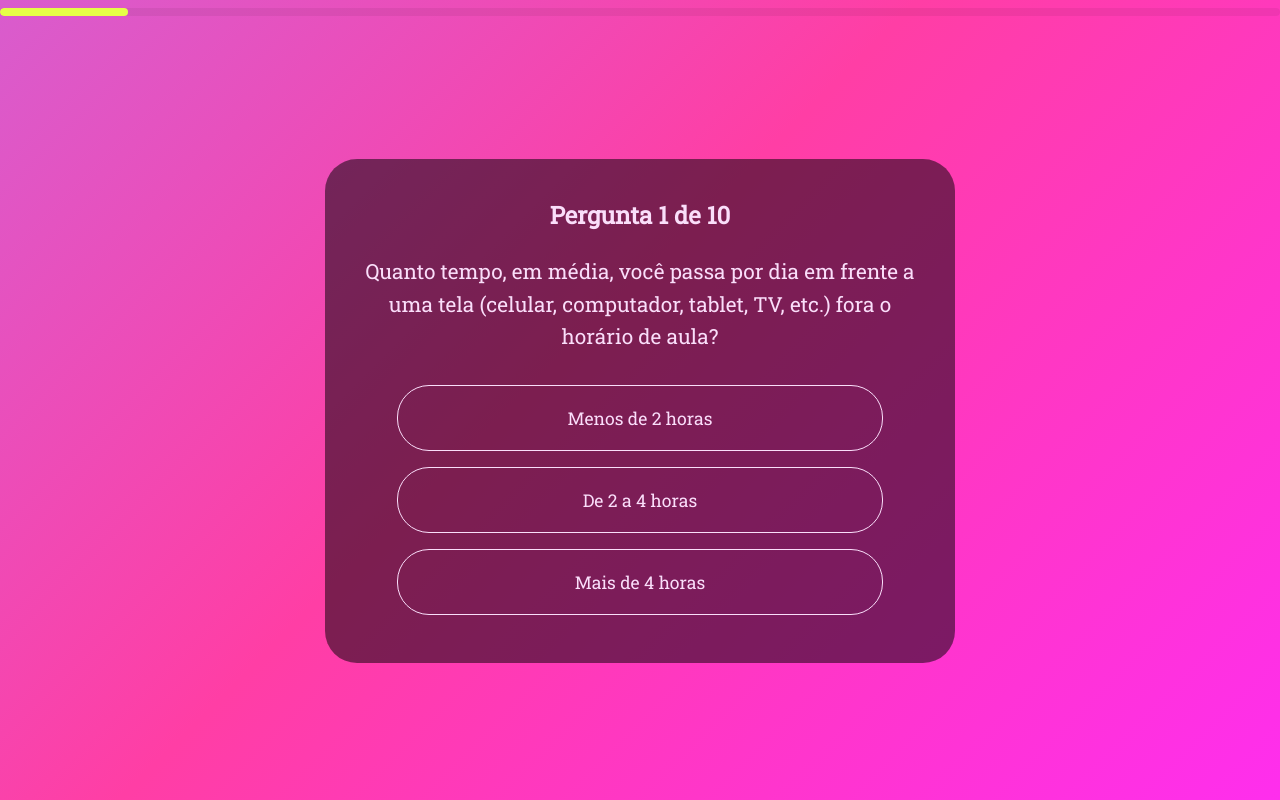
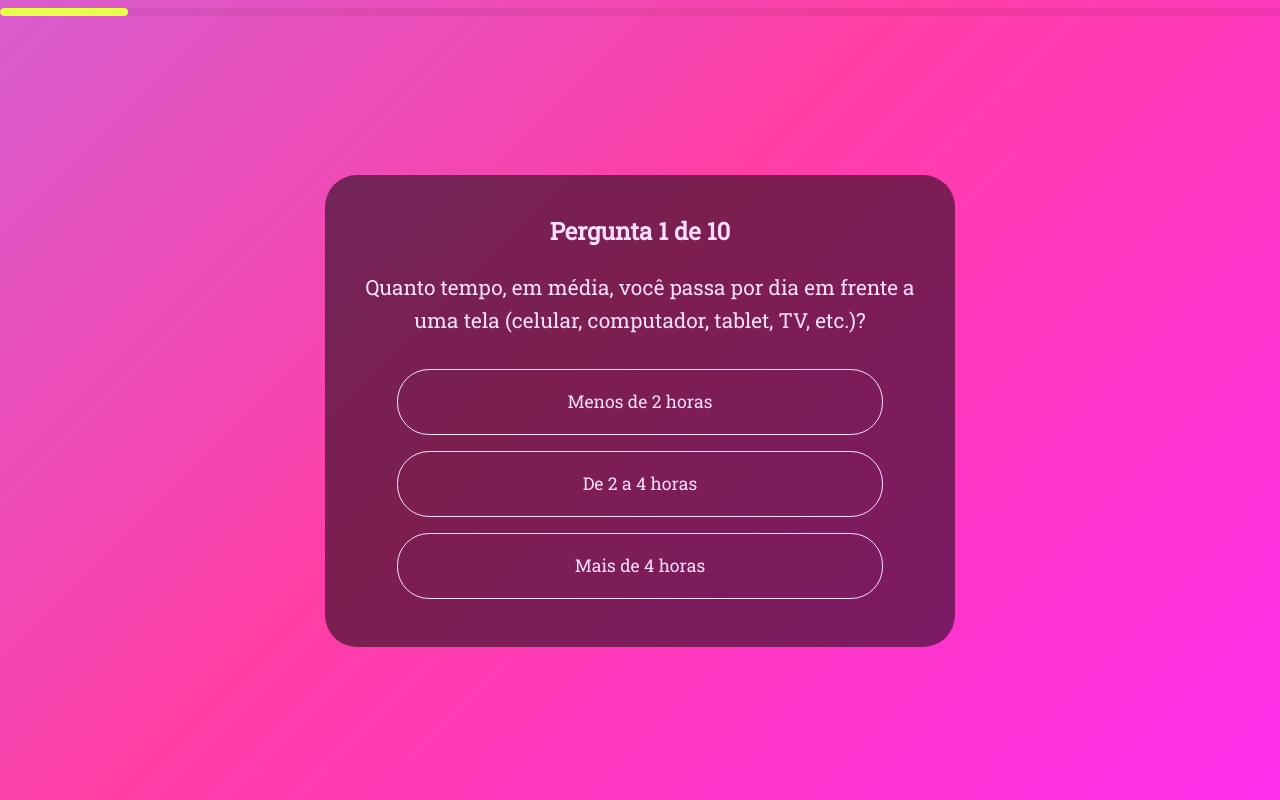
Before and after one commit to gabgon08/quiz-app, a Next.js app: page /quiz in a window 1280 px wide. Built offline with nearby package versions, Linux system fonts and the light colour scheme.

Commit message:
Atualizar o page.jsx

```diff
--- a/src/app/quiz/page.jsx
+++ b/src/app/quiz/page.jsx
@@ -8,7 +8,7 @@ import { motion, AnimatePresence } from "framer-motion";
 const perguntas = [
     {
         id: 1,
-        texto: "Quanto tempo, em média, você passa por dia em frente a uma tela (celular, computador, tablet, TV, etc.) fora o horário de aula?",
+        texto: "Quanto tempo, em média, você passa por dia em frente a uma tela (celular, computador, tablet, TV, etc.)?",
         opcoes: [
             { valor: "A", texto: "Menos de 2 horas" },
             { valor: "B", texto: "De 2 a 4 horas" },
@@ -46,7 +46,7 @@ const perguntas = [
         id: 5,
         texto: "Quando está com tempo livre ou com tédio, o que costuma fazer primeiro?",
         opcoes: [
-            { valor: "A", texto: "Procuro algo fora das telas (ler, conversar, brincar)" },
+            { valor: "A", texto: "Procuro algo fora das telas (ler, conversar, etc.)" },
             { valor: "B", texto: "Uso o celular ou videogame, mas depois faço outras coisas" },
             { valor: "C", texto: "Vou direto para o celular, TV ou computador" },
         ],
```
